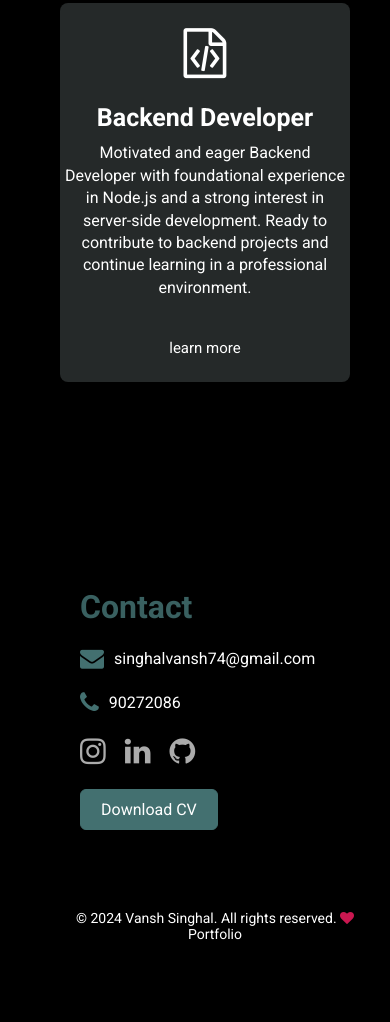
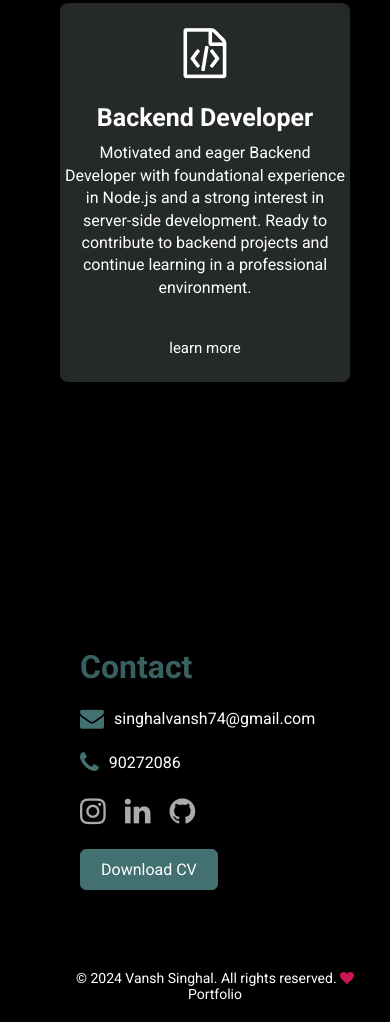
Before and after one commit to VanshSinghal01/Portffolioo, a plain HTML site: page index.html in a window 390 px wide. Shown: the part 2335-3357 px from the top of the page. Before the commit the page ends 3297 px from the top, so only its background shows below. Drawn offline with Linux system fonts and the light colour scheme.

Commit message:
Update style.css

```diff
--- a/style.css
+++ b/style.css
@@ -712,6 +712,6 @@ form .btn-submit:hover {
     }
     #contact{
         margin-left: 40px;
-        margin-top: -80px;
+        margin-top: -20px;
     }
 }
```
